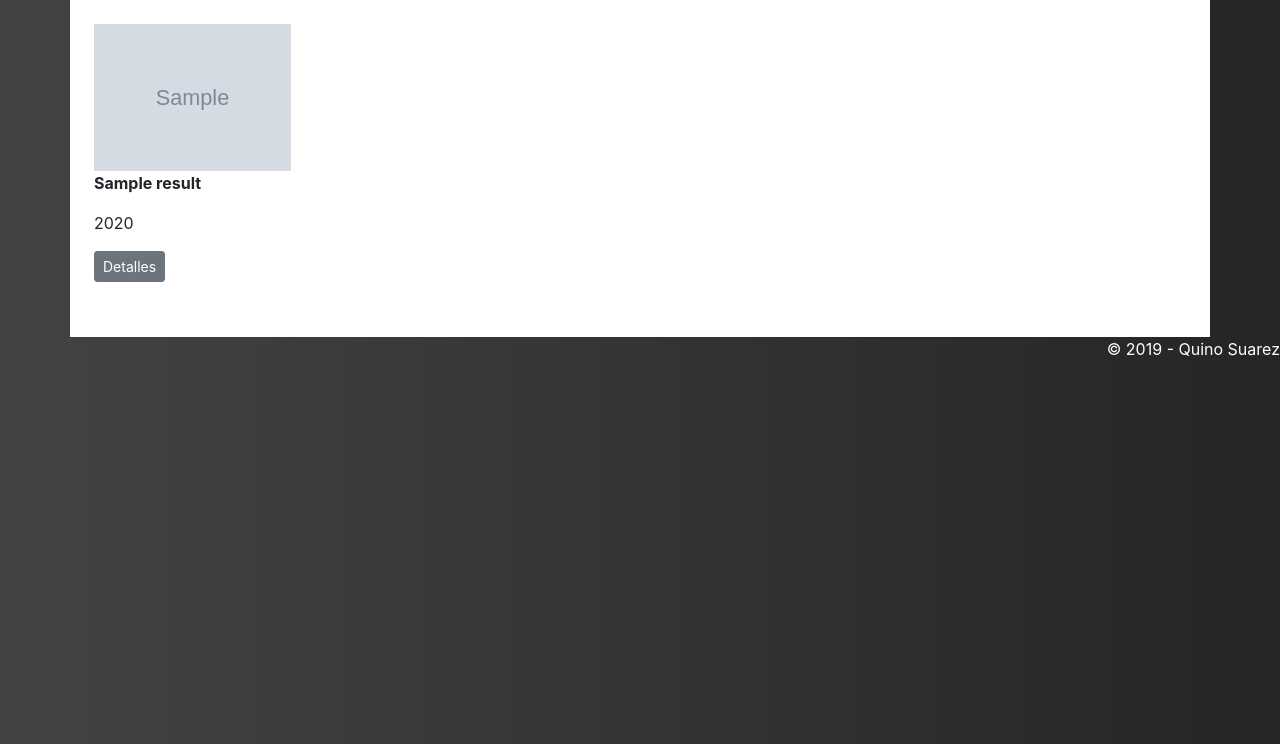
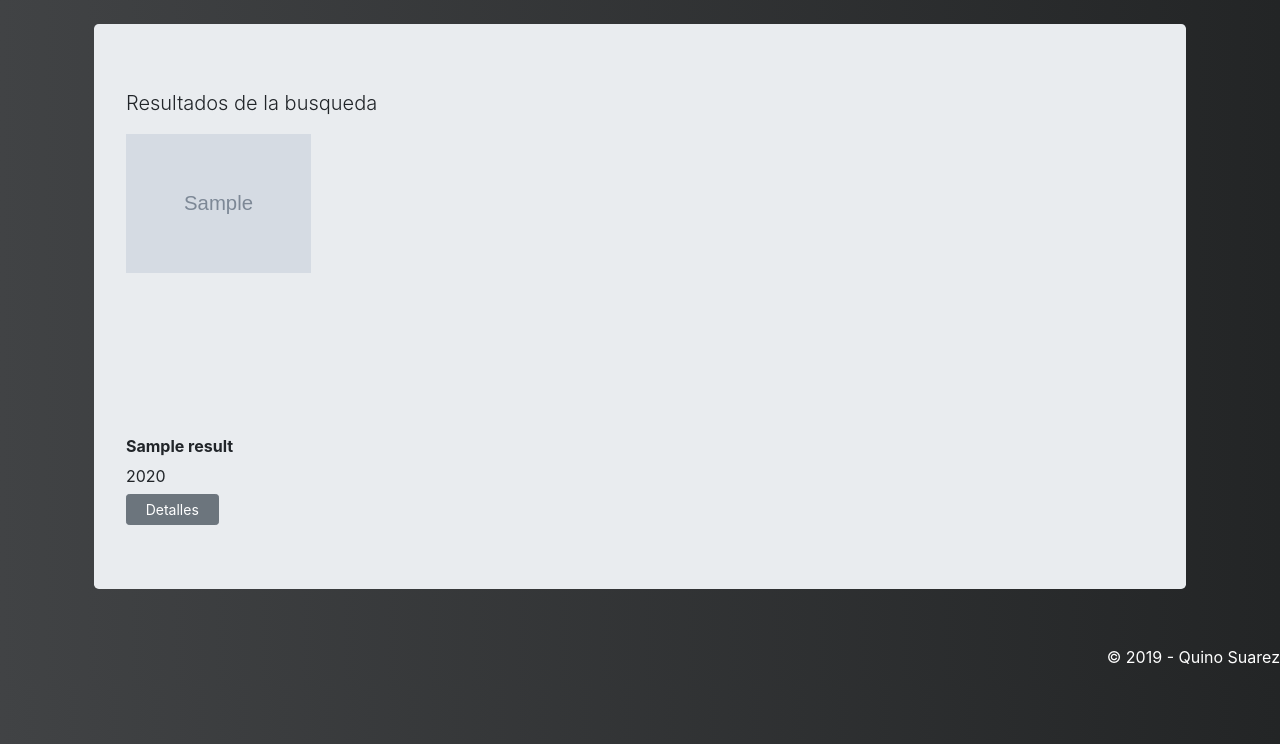
Before and after one commit to QuinoSV/Proyecto-2, a Flask app: template templates/films.html in a window 1280 px wide. Shown: the part 56-800 px from the top of the page. Run offline with Flask 2, Linux system fonts and the light colour scheme; the template is opened without the code that fills it: most values are stand-ins (such as "Sample title", 1, 10 or a date in 2020); grey boxes marked "Sample" are stand-in pictures; some libraries are stand-ins or nearby versions.

Commit message:
Cambiado el nombre del archivo de ejecucion a run.py. A falta de busqueda sin resultados

```diff
--- a/index.py
+++ b/run.py
@@ -19,6 +19,8 @@ def buscaPeliculas():
 
     # obtenemos el valor a buscar
     buscar = request.args.get('buscar')
+    if buscar == '':
+        return render_template('home.html')
 
     # formamos la url de búsqueda con la variable a buscar
     config = configparser.ConfigParser()
@@ -30,14 +32,11 @@ def buscaPeliculas():
     # Obtenemos la respuesta de la api con la url formada
     json_api_response = requests.get(url).json()
 
-
     # Sacamos las películas del objeto
     film_results = json_api_response["Search"]
-    response = json_api_response["Response"]
-    print(response)
 
     # Renderizamos la vista con los resultados de la búsqueda
-    return render_template('films.html', results = film_results, response = response)
+    return render_template('films.html', results = film_results)
 
 
 
--- a/templates/base.html
+++ b/templates/base.html
@@ -12,6 +12,34 @@
     <!-- CSS personalizado -->
     <link rel="stylesheet" href="{{ url_for('static', filename='css/main.css') }}">
 
+    <style>
+            .container-films{
+                height: 100%;
+                width: 100%;
+                display: grid;
+                grid-template-columns: 18% 18% 18% 18% 18%;
+                grid-gap: 25px;
+            }
+
+            .poster-mini{
+                height: 300px;
+            }
+
+            .titles{
+                height: 30px;
+                text-align: initial;
+                font-size: 1em;
+                font-size-adjust: inherit;
+            }
+
+            .button-details{
+                display: grid;
+                grid-template-columns: 50% 50%;
+                grid-gap: 25px;
+            }
+
+
+    </style>
 </head>
 
 <body>
--- a/templates/film.html
+++ b/templates/film.html
@@ -17,8 +17,7 @@
               <p class="text">Reparto: {{ details['Actors'] }}</p>
               <p class="text">Productora: {{ details['Production'] }}</p>
               <p class="text">Sinópsis: {{ details['Plot'] }}</p>
-              <p class="text">Idioma: {{ details['Language'] }}</p>
-              <p class="text">Pais: {{ details['Country'] }}</p>
+
           </div>
         <a href="javascript:history.back()" class="btn btn-secondary btn-sm active" role="button" aria-pressed="true">Volver</a>
 
--- a/templates/films.html
+++ b/templates/films.html
@@ -2,47 +2,30 @@
 
 
 {% block content %}
-<!-- <div class="jumbotron"> -->
-    <!--<p class="lead">Resultados de la busqueda</p>-->
+<div class="jumbotron">
+    <p class="lead">Resultados de la busqueda</p>
 
-
+    <div class="container-films">
         {% for r in results %}
-    <style>
-            .container{
-                height: 100%;
-                width: 100%;
-                background-color: #ffffff;
-                display: grid;
-                height: 100%;
-                grid-template-columns: 18% 18% 18% 18% 18%;
-                grid-gap: 27px;
-            }
-
-    </style>
-
                 <form action="{{ url_for('detallePelicula') }}" method='POST'>
-            <div class="col">
-                <div class="row">
+                    <div class="poster-mini">
                         <img src="{{ r['Poster'] }}" alt="{{ r['Title'] }}" style="max-width:100%;">
                     </div>
-                <div class="row">
+                    <div class="titles">
                         <p class="font-weight-bold text-truncate">{{ r['Title'] }}</p>
                     </div>
-                <div class="row">
+                    <div class="titles">
                         <p class="text-align-start font-size-8">{{ r['Year'] }}</p>
                     </div>
-                <div class="row">
+                    <div class="button-details">
                         <input class="btn btn-secondary btn-sm" type="submit" value="Detalles">
-                        <input class="form-control form-control-sm" type="text" name="imdbID" value="{{ r['imdbID'] }}" style="visibility:hidden">
+                        <input class="form-control form-control-sm" type="hidden" name="imdbID" value="{{ r['imdbID'] }}">
+                    </div>
+                </form>
+        {% else %}
+        <p class="lead">No hay resultados para la busqueda</p>
+        {% endfor %}
+    </div>
 </div>
 
-
-
-            </div>
-
-        </form>
-    {% endfor %}
-
-<!-- </div> -->
-
 {% endblock %}
```
Also changed, not shown: main.py (deleted, +0 -8 lines), static/css/main.css (line endings or trailing spaces). Lines whose indentation alone changed are shown as unchanged.
